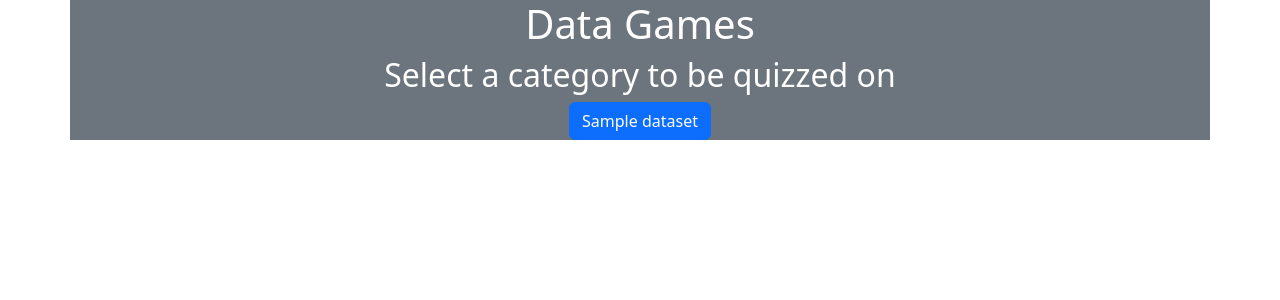
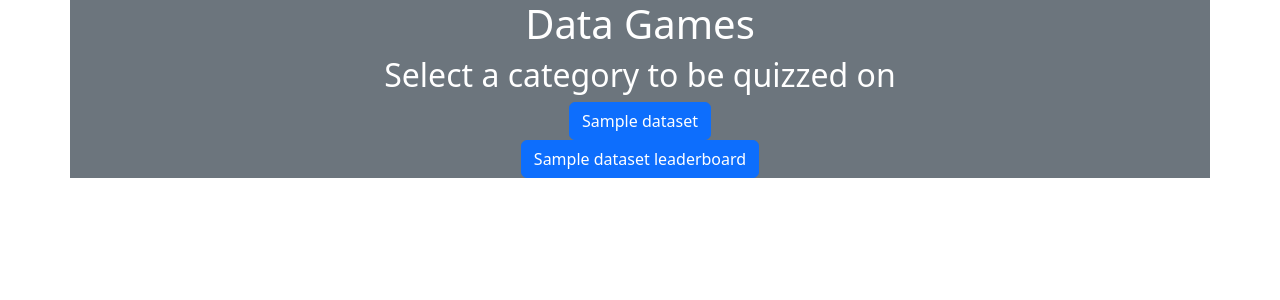
Before and after one commit to F1dsy/data_games, a Flask app: page / in a window 1280 px wide. Shown: the top 300 px of the page. Run offline with Flask 3, Linux system fonts and the light colour scheme; a database or web service that is not in the repository returns one stand-in record (values such as "Sample title"); parts of the project's set-up code (start-up, migrations or seed data) failed here and were passed over; some libraries are stand-ins or nearby versions.

Commit message:
added leaderboard buttons

```diff
--- a/app/templates/homepage.html
+++ b/app/templates/homepage.html
@@ -9,6 +9,9 @@
     <a href="/{{category[0]}}"><button class="btn btn-primary">{{ category[0] }}</button></a>
     {% endfor %}
     </div>
+    {% for category in data %}
+    <a href="/{{category[0]}}/Leaderboard"><button class="btn btn-primary">{{ category[0] }} leaderboard</button></a>
+    {% endfor %}
     </div>
 </section>
 {% endblock content %}
```
